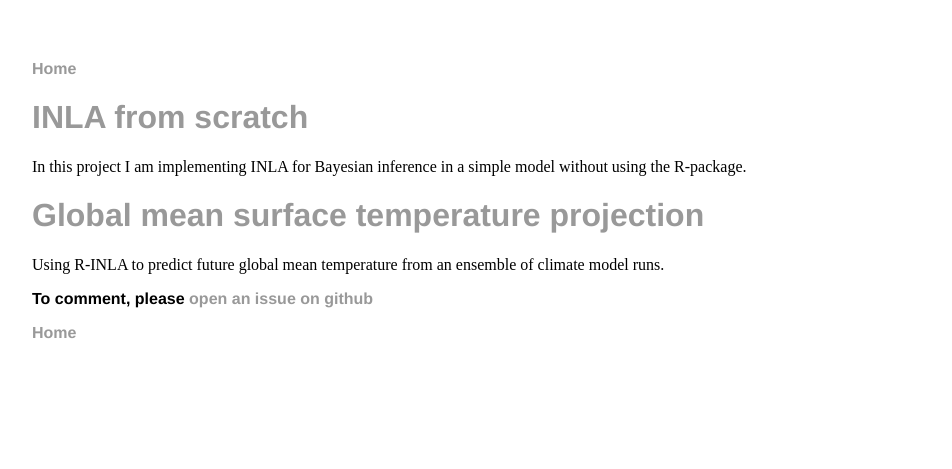
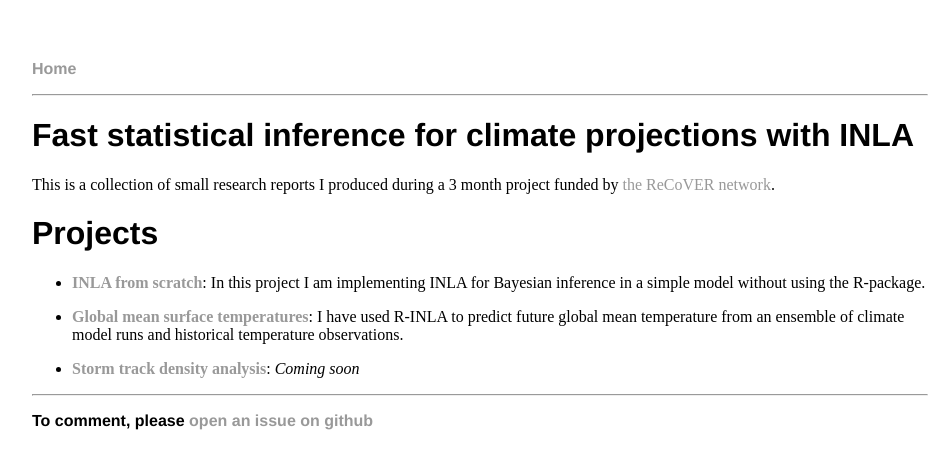
Before and after one commit to sieste/inla-project, a Jekyll site: the page built from index.md, in a window 1280 px wide. Shown: the top 469 px of the page, without its empty margins (160-1112 px from the left). Built offline with Jekyll 4.4.1, drawn with Linux system fonts in a browser that asks for light colours; our own code applies the rules of GitHub Pages for plain Markdown files.

Commit message:
cleaned up index

```diff
--- a/_includes/footer.html
+++ b/_includes/footer.html
@@ -3,9 +3,3 @@
 <li>To comment, please <a href="https://github.com/sieste/{{ site.repo_name }}/issues">open an issue on github</a></li>
 </ul>
 </nav>
-
-<nav>
-<ul>
-<li><a href="{{ site.baseurl }}/">Home</a></li>
-</ul>
-</nav>
--- a/_layouts/default.html
+++ b/_layouts/default.html
@@ -9,12 +9,17 @@
 
 {% include header.html %}
 
+<hr>
+
 <div class="container">
 
 {{ content }}
 
 </div><!-- /.container -->
 
+
+<hr>
+
 {% include footer.html %}
 
 </body>
--- a/index.md
+++ b/index.md
@@ -2,8 +2,16 @@
 layout: default
 ---
 
-# [INLA from scratch](inla-from-scratch)
-In this project I am implementing INLA for Bayesian inference in a simple model without using the R-package.
 
-# [Global mean surface temperature projection](global-temperature)
-Using R-INLA to predict future global mean temperature from an ensemble of climate model runs.
+# Fast statistical inference for climate projections with INLA
+
+This is a collection of small research reports I produced during a 3 month project funded by [the ReCoVER network](http://www.recoverlwec.org).
+
+
+# Projects
+
+- [**INLA from scratch**](inla-from-scratch): In this project I am implementing INLA for Bayesian inference in a simple model without using the R-package.
+
+- [**Global mean surface temperatures**](global-temperature): I have used R-INLA to predict future global mean temperature from an ensemble of climate model runs and historical temperature observations.
+
+- [**Storm track density analysis**](): *Coming soon*
```
